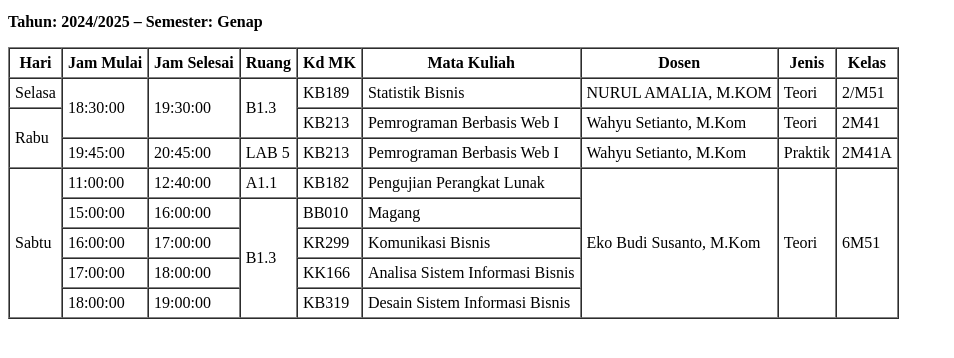
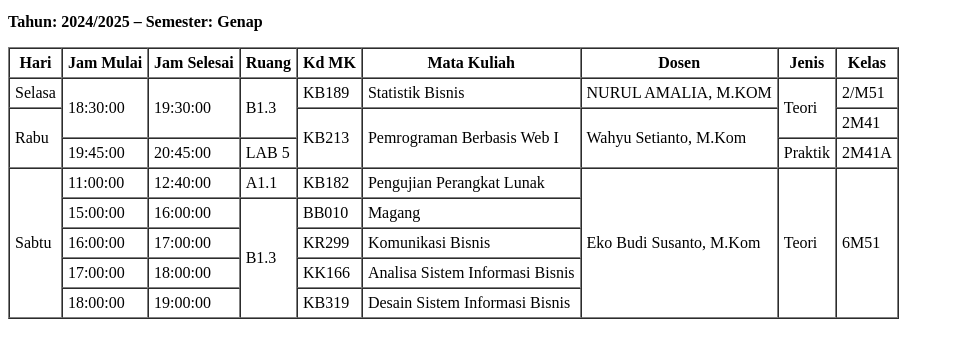
Before and after one commit to abhirama-dev/VSCode, a plain HTML site: page jadwalkuliah.html in a window 1280 px wide. Shown: the part 98-456 px from the top of the page, without its empty margins (0-954 px from the left). Drawn offline with Linux system fonts and the light colour scheme.

Commit message:
Update jadwalkuliah.html

```diff
--- a/jadwalkuliah.html
+++ b/jadwalkuliah.html
@@ -29,24 +29,20 @@
             <td>KB189</td>
             <td>Statistik Bisnis</td>
             <td>NURUL AMALIA, M.KOM</td>
-            <td>Teori</td>
+            <td rowspan="2">Teori</td>
             <td>2/M51</td>
         </tr>
         <tr>
             <td rowspan="2">Rabu</td>
-            <td>KB213</td>
-            <td>Pemrograman Berbasis Web I</td>
-            <td>Wahyu Setianto, M.Kom</td>
-            <td>Teori</td>
+            <td rowspan="2">KB213</td>
+            <td rowspan="2">Pemrograman Berbasis Web I</td>
+            <td rowspan="2">Wahyu Setianto, M.Kom</td>
             <td>2M41</td>
         </tr>
         <tr>
             <td>19:45:00</td>
             <td>20:45:00</td>
             <td>LAB 5</td>
-            <td>KB213</td>
-            <td>Pemrograman Berbasis Web I</td>
-            <td>Wahyu Setianto, M.Kom</td>
             <td>Praktik</td>
             <td>2M41A</td>
         </tr>
```
